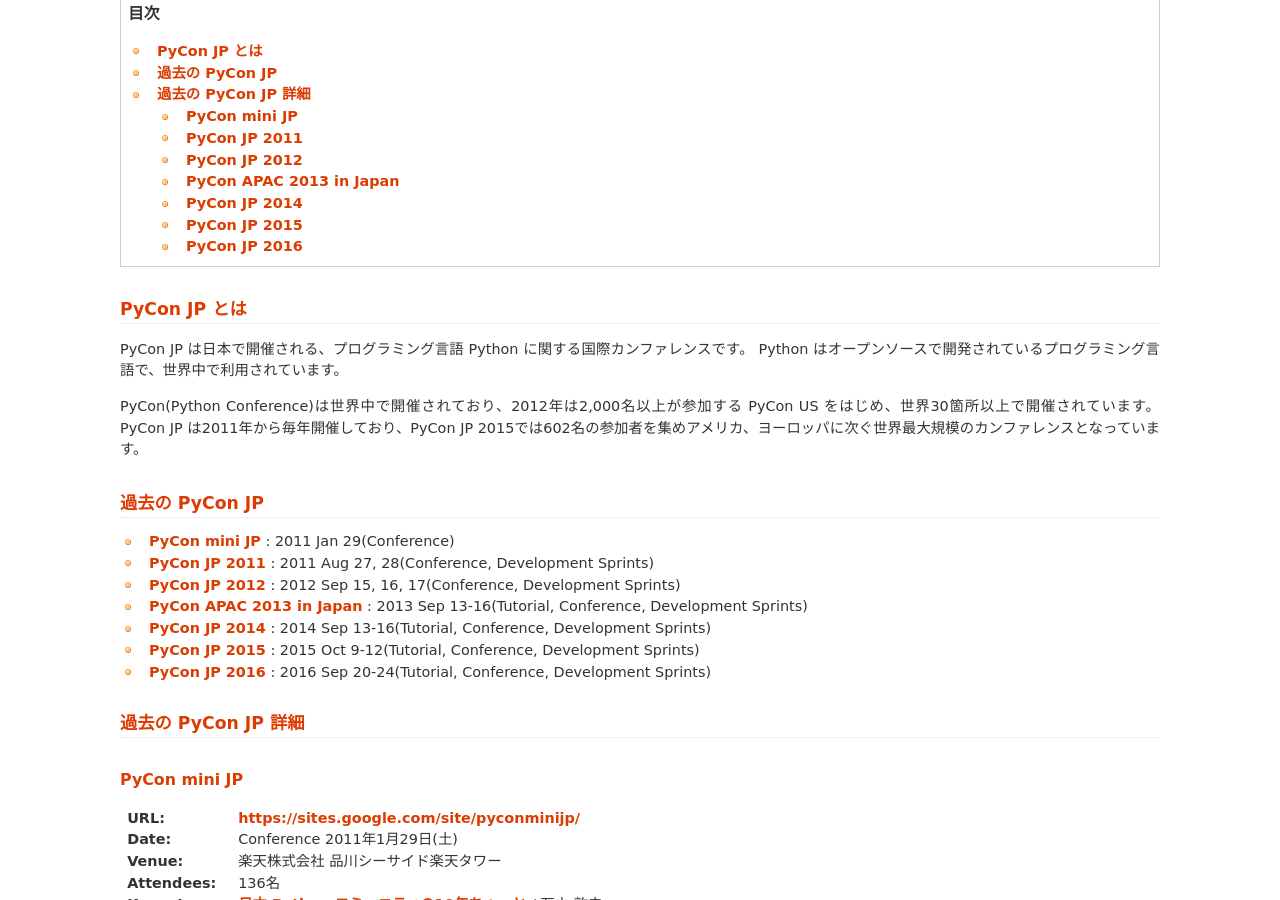
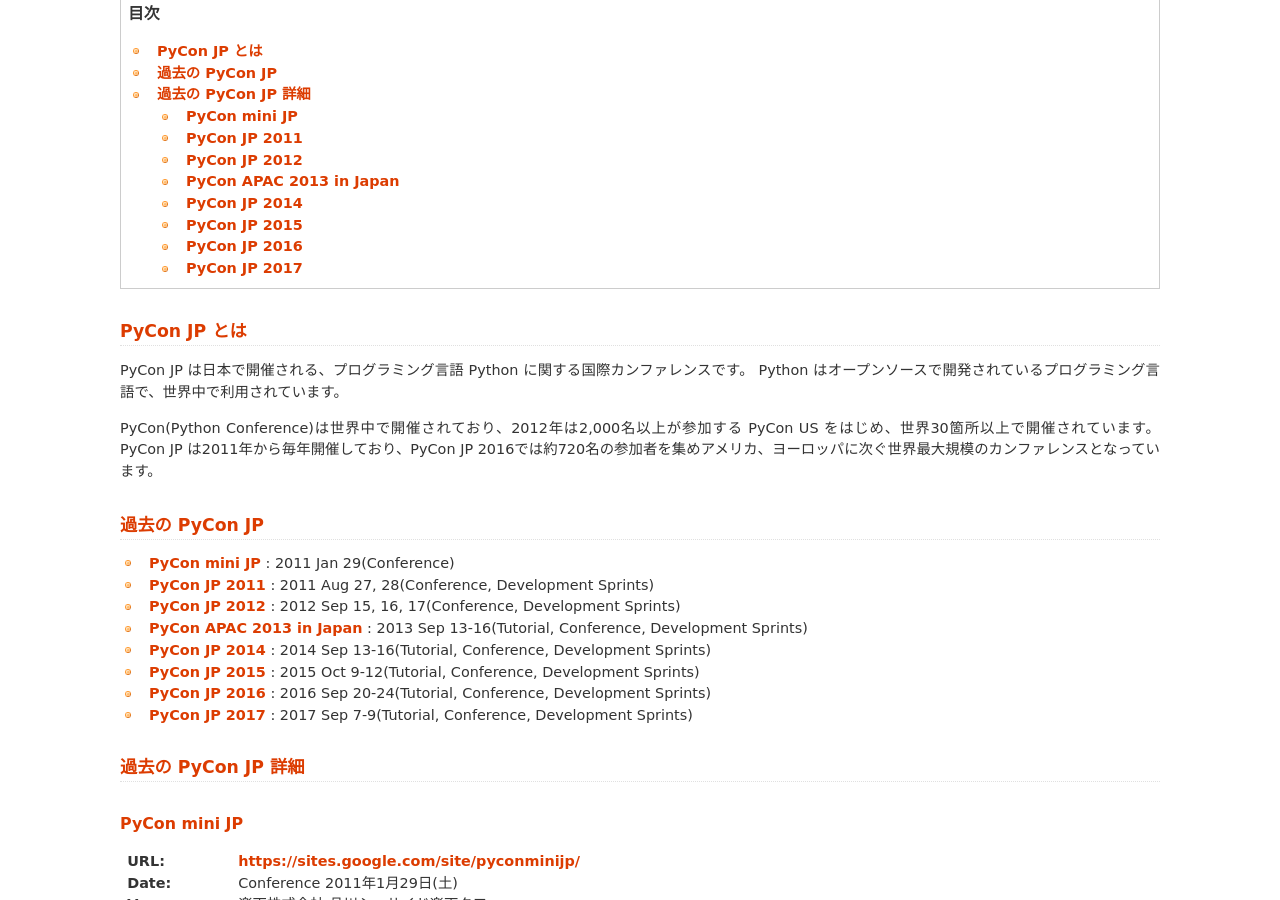
Before and after one commit to pyconjp/www.pycon.jp, a Sphinx documentation site: the page built from source/organizer/index.rst, in a window 1280 px wide and 900 px high, scrolled down 501 px. Built offline with Sphinx 7.4.7, drawn with Linux system fonts in a browser that asks for light colours; some of the changed text lies outside the part shown.

Commit message:
add PyCon JP 2017 in organizer page

```diff
--- a/source/organizer/index.rst
+++ b/source/organizer/index.rst
@@ -15,7 +15,7 @@
 Python はオープンソースで開発されているプログラミング言語で、世界中で利用されています。
 
 PyCon(Python Conference)は世界中で開催されており、2012年は2,000名以上が参加する PyCon US をはじめ、世界30箇所以上で開催されています。
-PyCon JP は2011年から毎年開催しており、PyCon JP 2015では602名の参加者を集めアメリカ、ヨーロッパに次ぐ世界最大規模のカンファレンスとなっています。
+PyCon JP は2011年から毎年開催しており、PyCon JP 2016では約720名の参加者を集めアメリカ、ヨーロッパに次ぐ世界最大規模のカンファレンスとなっています。
 
 過去の PyCon JP
 ===============
@@ -34,6 +34,8 @@
   : 2015 Oct 9-12(Tutorial, Conference, Development Sprints)
 - `PyCon JP 2016 <https://pycon.jp/2016>`_
   : 2016 Sep 20-24(Tutorial, Conference, Development Sprints)
+- `PyCon JP 2017 <https://pycon.jp/2017>`_
+  : 2017 Sep 7-9(Tutorial, Conference, Development Sprints)
 
 過去の PyCon JP 詳細
 ====================
@@ -148,3 +150,18 @@
   - `What's new in Python 3.6 <http://blog.pirx.ru/media/files/2016/vlasovskikh-whats-new-in-python36.pdf>`_ / Andrey Vlasovskikh
 :Description: 5 Tracks, 48 Talk sessions, 2 Invited talks, 4 Tutorials, 3 Biginner sessions, Poster sessions, Jobs Fair, Product Fair and etc.
 :Sponsor: 1 Diamond, 2 Platinum, 7 Gold, 27 Silver, 40 Patrons, 7 Media
+
+PyCon JP 2017
+-------------
+
+:URL: https://pycon.jp/2017/
+:Theme: Output and Follow.
+:Date:
+  - Tutorial: 2017 Sep 7(Thu)
+  - Conference: 2017 Sep 8(Fri), 9(Sat)
+:Venue:
+  - `Waseda University, Nishi-Waseda Campus <https://www.waseda.jp/top/access/nishiwaseda-campus>`_ (Tutorials, Conference)
+:Attendees: 700
+:Keynote:
+:Description:
+:Sponsor:
```
